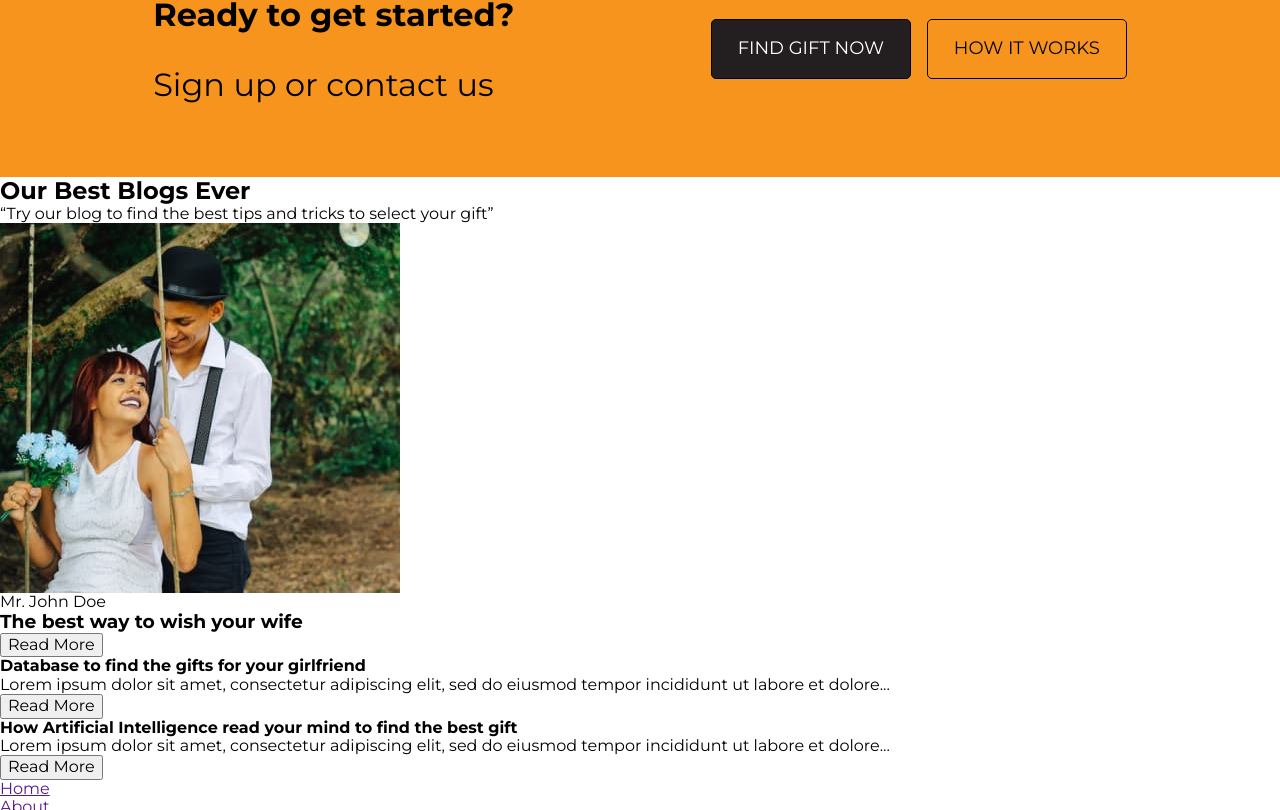
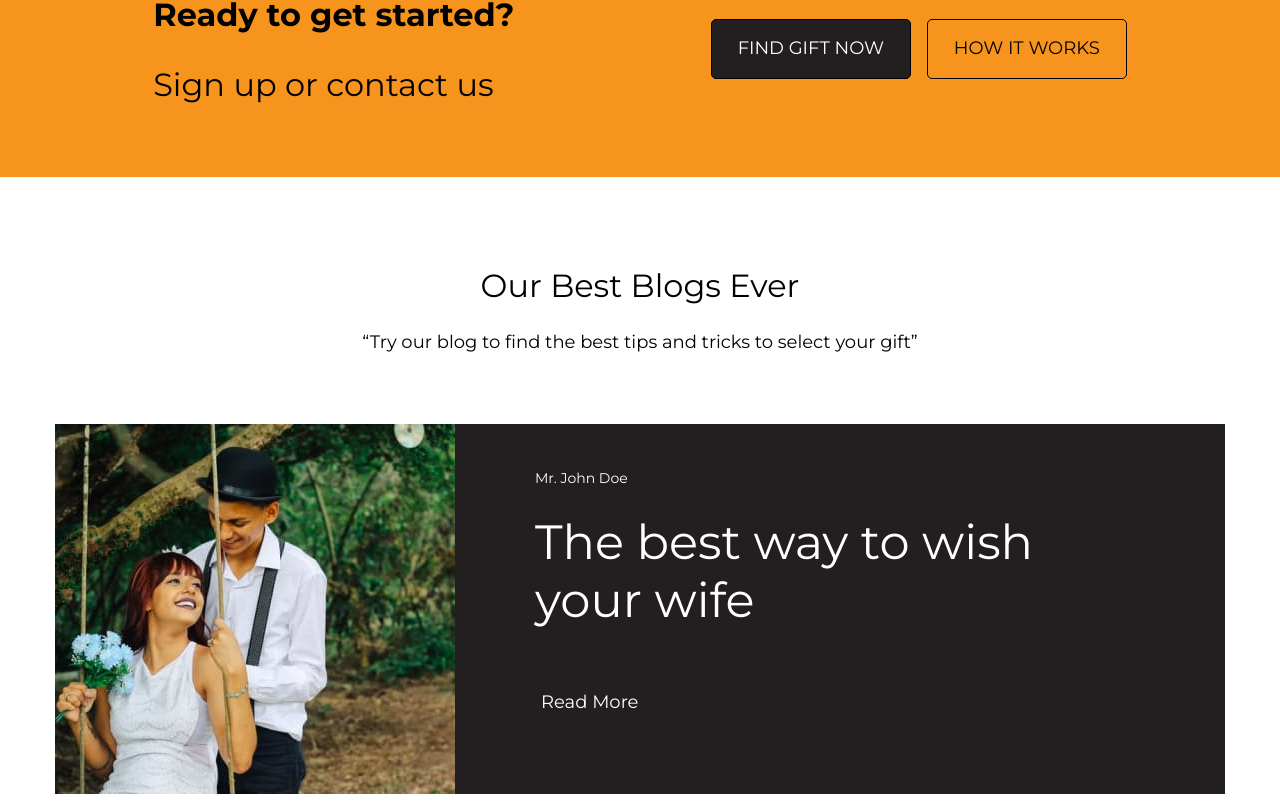
Before and after one commit to Deiws/blanded-group-16, a plain HTML site: page index.html in a window 1280 px wide. Shown: the part 2368-3178 px from the top of the page. Drawn offline with nearby package versions, Linux system fonts and the light colour scheme.

Commit message:
blogs first part

```diff
--- a/css/styles.css
+++ b/css/styles.css
@@ -288,3 +288,61 @@ p {
   color: var(--accent-color);
   border: 1px solid var(--accent-color);
 }
+
+/* section blogs */
+
+.section-blogs {
+  padding-top: 90px;
+  padding-bottom: 90px;
+  text-align: center;
+}
+
+.title-blogs {
+  font-size: 32px;
+line-height: 1.18;
+font-weight: 400;
+margin-bottom: 25px;
+}
+
+.text-blogs {
+  font-size: 18px;
+line-height: 1.36;
+margin-bottom: 70px;
+}
+
+.wrapper-blogs {
+  background-color: var(--additional-color);
+  display: flex;
+  margin-bottom: 40px;
+}
+
+.wrapper-content {
+  padding-top: 45px;
+  padding-right: 180px;
+  padding-bottom: 45px;
+  padding-left: 80px;
+  text-align: left;
+}
+
+.text-paragraph {
+  font-size: 14px;
+  line-height: 1.41;
+  color: var(--secondary-color);
+  margin-bottom: 25px;
+}
+
+.title-text {
+  font-size: 48px;
+line-height: 1.2;
+color: var(--secondary-color);
+margin-bottom: 60px;
+font-weight: 400;
+}
+
+.btn-blogs {
+  font-size: 18px;
+line-height: 1.4;
+background-color: transparent;
+border: none;
+color: var(--secondary-color);
+}
--- a/index.html
+++ b/index.html
@@ -1,25 +1,32 @@
 <!DOCTYPE html>
 <html lang="en">
-
   <head>
     <meta charset="UTF-8" />
     <meta http-equiv="X-UA-Compatible" content="IE=edge" />
     <meta name="viewport" content="width=device-width, initial-scale=1.0" />
-  <link rel="stylesheet" href="https://cdnjs.cloudflare.com/ajax/libs/modern-normalize/1.1.0/modern-normalize.min.css"
+    <link
+      rel="stylesheet"
+      href="https://cdnjs.cloudflare.com/ajax/libs/modern-normalize/1.1.0/modern-normalize.min.css"
       integrity="sha512-wpPYUAdjBVSE4KJnH1VR1HeZfpl1ub8YT/NKx4PuQ5NmX2tKuGu6U/JRp5y+Y8XG2tV+wKQpNHVUX03MfMFn9Q=="
-    crossorigin="anonymous" referrerpolicy="no-referrer" />
+      crossorigin="anonymous"
+      referrerpolicy="no-referrer"
+    />
     <link rel="stylesheet" href="./css/styles.css" />
     <link rel="preconnect" href="https://fonts.googleapis.com" />
     <link rel="preconnect" href="https://fonts.gstatic.com" crossorigin />
-  <link href="https://fonts.googleapis.com/css2?family=Montserrat:wght@400;600;700&family=Roboto&display=swap"
-    rel="stylesheet" />
+    <link
+      href="https://fonts.googleapis.com/css2?family=Montserrat:wght@400;600;700&family=Roboto&display=swap"
+      rel="stylesheet"
+    />
     <title>Gift Store</title>
   </head>
 
   <body>
     <header class="page-header">
       <div class="container">
-      <a class="logo" href="./index.html"><img width="41" height="39" src="./images/logo.png" alt="logo" /></a>
+        <a class="logo" href="./index.html"
+          ><img width="41" height="39" src="./images/logo.png" alt="logo"
+        /></a>
         <nav class="nav">
           <ul class="nav-list">
             <li class="nav-list-item item">
@@ -50,13 +57,23 @@
             </p>
             <button class="hero-btn" type="button">Find gift now</button>
           </div>
-        <img width="719" height="700" src="./images/couple.jpg" alt="couple" />
+          <img
+            width="719"
+            height="700"
+            src="./images/couple.jpg"
+            alt="couple"
+          />
         </div>
       </section>
       <!-- section thanks -->
       <section class="about">
         <div class="container">
-        <img src="./images/thanks.jpg" width="721" height="600" alt="thanks" />
+          <img
+            src="./images/thanks.jpg"
+            width="721"
+            height="600"
+            alt="thanks"
+          />
           <div class="about-wrapper">
             <h2 class="about-title">How we work</h2>
             <p class="about-text">
@@ -78,14 +95,24 @@
           </p>
           <ul class="gifts-cards-list">
             <li>
-            <img src="./images/ball.jpeg" alt="ball" width="270" height="270" />
+              <img
+                src="./images/ball.jpeg"
+                alt="ball"
+                width="270"
+                height="270"
+              />
               <div class="card-wrapper">
                 <h3 class="cards-title">Birthday</h3>
                 <a class="card-link link" href="">See More ›</a>
               </div>
             </li>
             <li>
-            <img src="./images/shoes.jpeg" alt="shoes" width="270" height="270" />
+              <img
+                src="./images/shoes.jpeg"
+                alt="shoes"
+                width="270"
+                height="270"
+              />
               <div class="card-wrapper">
                 <h3 class="cards-title">Anniversary</h3>
                 <a class="card-link link" href="">See More ›</a>
@@ -99,7 +126,12 @@
               </div>
             </li>
             <li>
-            <img src="./images/tree.jpeg" alt="christmas tree" width="270" height="270" />
+              <img
+                src="./images/tree.jpeg"
+                alt="christmas tree"
+                width="270"
+                height="270"
+              />
               <div class="card-wrapper">
                 <h3 class="cards-title">Christmas</h3>
                 <a class="card-link link" href="">See More ›</a>
@@ -110,7 +142,7 @@
       </section>
       <!--section sign up-->
       <section class="orange">
-      <div class="container ">
+        <div class="container">
           <div class="orange-wrapper">
             <h2 class="orange-title">Ready to get started?</h2>
             <p class="orange-text">Sign up or contact us</p>
@@ -120,21 +152,28 @@
               <button class="button find" type="button">Find gift now</button>
             </li>
             <li>
-            <button class="button how-works" type="button">how it works</button>
+              <button class="button how-works" type="button">
+                how it works
+              </button>
             </li>
           </ul>
         </div>
       </section>
       <!--section blogs-->
-    <section>
-      <h2>Our Best Blogs Ever</h2>
-      <p>
+      <section class="section-blogs">
+        <div class="container">
+          <h2 class="title-blogs">Our Best Blogs Ever</h2>
+          <p class="text-blogs">
             “Try our blog to find the best tips and tricks to select your gift”
           </p>
+          <div class="wrapper-blogs">
             <img src="./images/blogs.jpg" alt="blogs" />
-      <p>Mr. John Doe</p>
-      <h3>The best way to wish your wife</h3>
-      <button type="button">Read More</button>
+            <div class="wrapper-content">
+              <p class="text-paragraph">Mr. John Doe</p>
+              <h3 class="title-text">The best way to wish your wife</h3>
+              <button class="btn-blogs" type="button">Read More</button>
+            </div>
+          </div>
 
           <ul>
             <li>
@@ -156,6 +195,7 @@
               <button type="button">Read More</button>
             </li>
           </ul>
+        </div>
       </section>
     </main>
     <footer>
@@ -163,7 +203,13 @@
         <li><a href="">Home</a></li>
         <li><a href="">About</a></li>
       </ul>
-    <a href="./index.html"><img src="./images/logo-footer.png" width="41" height="39" alt="logo-footer" /></a>
+      <a href="./index.html"
+        ><img
+          src="./images/logo-footer.png"
+          width="41"
+          height="39"
+          alt="logo-footer"
+      /></a>
       <ul>
         <li><a href="">Service</a></li>
         <li><a href="">Blog</a></li>
@@ -192,5 +238,4 @@
       </ul>
     </footer>
   </body>
-
 </html>
```
Lines whose indentation alone changed are shown as unchanged.
